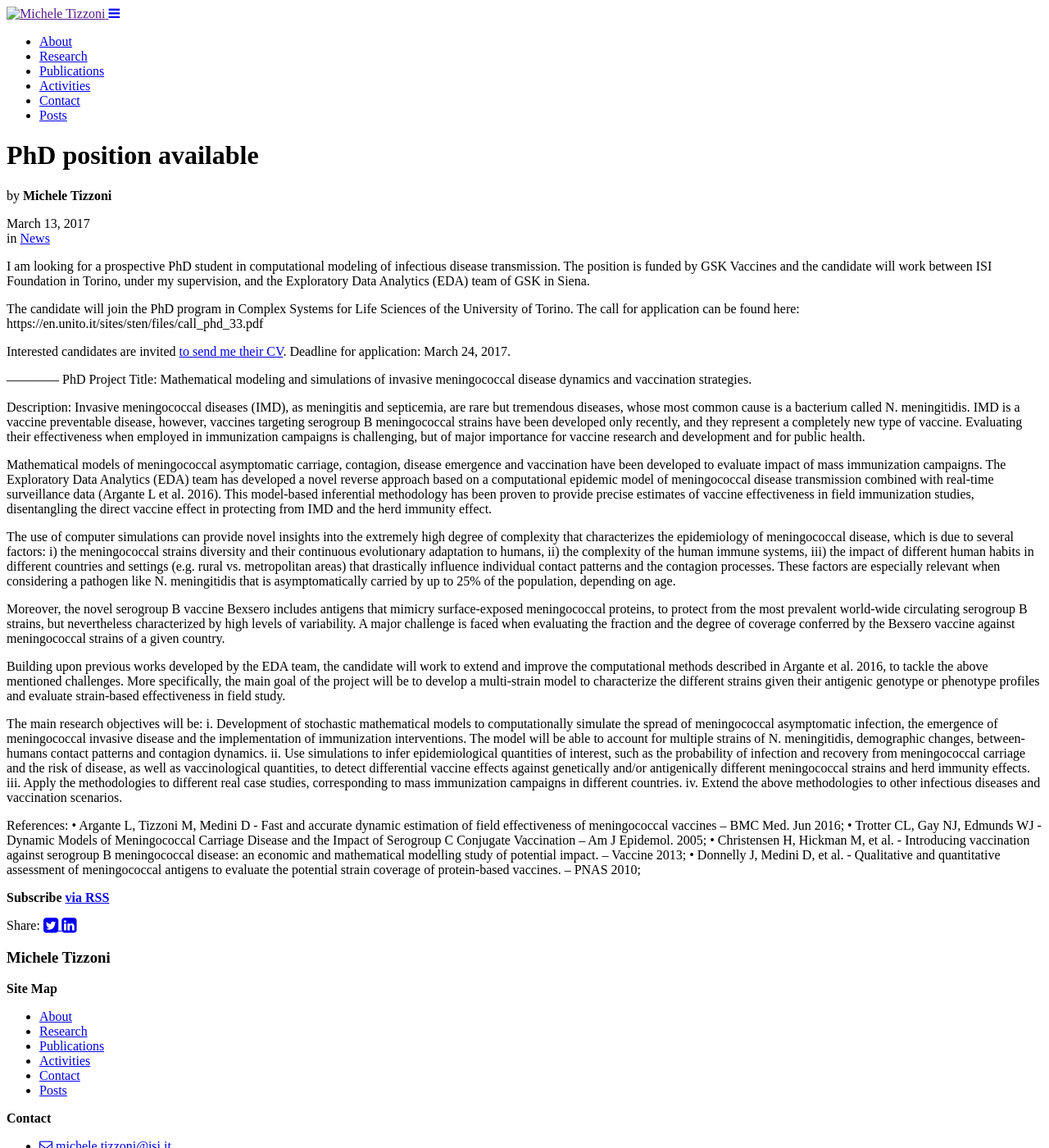
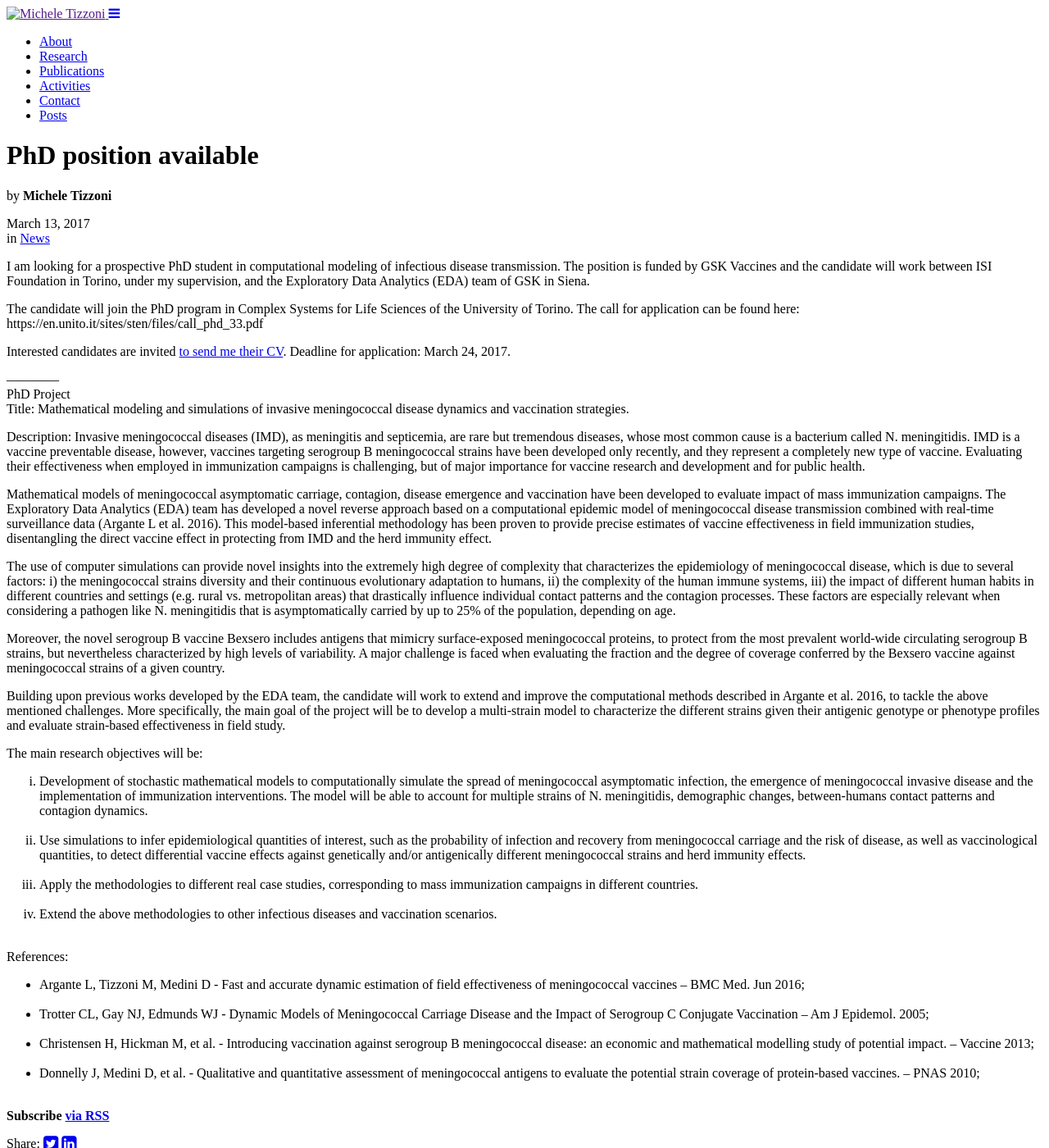
Before and after one commit to micheletizzoni/micheletizzoni.github.io, a Jekyll site: the page built from _posts/2017-03-13-phd-position.markdown, in a window 1280 px wide and 1400 px high. Shown: the whole window at 82% size. Built offline with Jekyll 4.4.1, drawn with Linux system fonts in a browser that asks for light colours; nearby versions of some CDN libraries; a style sheet for code colours, icons or effects is not loaded.

Commit message:
Update text

```diff
--- a/_posts/2017-03-13-phd-position.markdown
+++ b/_posts/2017-03-13-phd-position.markdown
@@ -15,9 +15,9 @@ The call for application can be found here: https://en.unito.it/sites/sten/files
 Interested candidates are invited [to send me their CV](http://micheletizzoni.github.io/contact/).
 Deadline for application: March 24, 2017.
 
-————
-PhD Project
-Title: Mathematical modeling and simulations of invasive meningococcal disease dynamics and vaccination strategies.
+————<br>
+PhD Project<br>
+Title: Mathematical modeling and simulations of invasive meningococcal disease dynamics and vaccination strategies.<br>
 
 Description:
 Invasive meningococcal diseases (IMD), as meningitis and septicemia, are rare but tremendous diseases, whose most common cause is a bacterium called N. meningitidis.
@@ -33,13 +33,25 @@ Moreover, the novel serogroup B vaccine Bexsero includes antigens that mimicry s
 Building upon previous works developed by the EDA team, the candidate will work to extend and improve the computational methods described in Argante et al. 2016, to tackle the above mentioned challenges. More specifically, the main goal of the project will be to develop a multi-strain model to characterize the different strains given their antigenic genotype or phenotype profiles and evaluate strain-based effectiveness in field study.
 
 The main research objectives will be:
-i. Development of stochastic mathematical models to computationally simulate the spread of meningococcal asymptomatic infection, the emergence of meningococcal invasive disease and the implementation of immunization interventions. The model will be able to account for multiple strains of N. meningitidis, demographic changes, between-humans contact patterns and contagion dynamics.
-ii. Use simulations to infer epidemiological quantities of interest, such as the probability of infection and recovery from meningococcal carriage and the risk of disease, as well as vaccinological quantities, to detect differential vaccine effects against genetically and/or antigenically different meningococcal strains and herd immunity effects.
-iii. Apply the methodologies to different real case studies, corresponding to mass immunization campaigns in different countries.
-iv. Extend the above methodologies to other infectious diseases and vaccination scenarios.
-
+<ol type="i">
+<li>Development of stochastic mathematical models to computationally simulate the spread of meningococcal asymptomatic infection, the emergence of meningococcal invasive disease and the implementation of immunization interventions. The model will be able to account for multiple strains of N. meningitidis, demographic changes, between-humans contact patterns and contagion dynamics.</li>
+<br>
+<li>Use simulations to infer epidemiological quantities of interest, such as the probability of infection and recovery from meningococcal carriage and the risk of disease, as well as vaccinological quantities, to detect differential vaccine effects against genetically and/or antigenically different meningococcal strains and herd immunity effects.</li>
+<br>
+<li>Apply the methodologies to different real case studies, corresponding to mass immunization campaigns in different countries.</li>
+<br>
+<li>
+Extend the above methodologies to other infectious diseases and vaccination scenarios.</li>
+<br>
+</ol>
 References:
-•	Argante L, Tizzoni M, Medini D - Fast and accurate dynamic estimation of field effectiveness of meningococcal vaccines – BMC Med. Jun 2016;
-•	Trotter CL,  Gay NJ, Edmunds WJ - Dynamic Models of Meningococcal Carriage Disease and the Impact of Serogroup C Conjugate Vaccination – Am J Epidemol. 2005;
-•	Christensen H, Hickman M, et al. - Introducing vaccination against serogroup B meningococcal disease: an economic and mathematical modelling study of potential impact. – Vaccine  2013;
-•	Donnelly J, Medini D, et al. - Qualitative and quantitative assessment of meningococcal antigens to evaluate the potential strain coverage of protein-based vaccines. – PNAS 2010;
+<ul>
+<li>Argante L, Tizzoni M, Medini D - Fast and accurate dynamic estimation of field effectiveness of meningococcal vaccines – BMC Med. Jun 2016;</li>
+<br>
+<li>Trotter CL,  Gay NJ, Edmunds WJ - Dynamic Models of Meningococcal Carriage Disease and the Impact of Serogroup C Conjugate Vaccination – Am J Epidemol. 2005;</li>
+<br>
+<li>Christensen H, Hickman M, et al. - Introducing vaccination against serogroup B meningococcal disease: an economic and mathematical modelling study of potential impact. – Vaccine  2013;</li>
+<br>
+<li>Donnelly J, Medini D, et al. - Qualitative and quantitative assessment of meningococcal antigens to evaluate the potential strain coverage of protein-based vaccines. – PNAS 2010;</li>
+<br>
+</ul>
```
